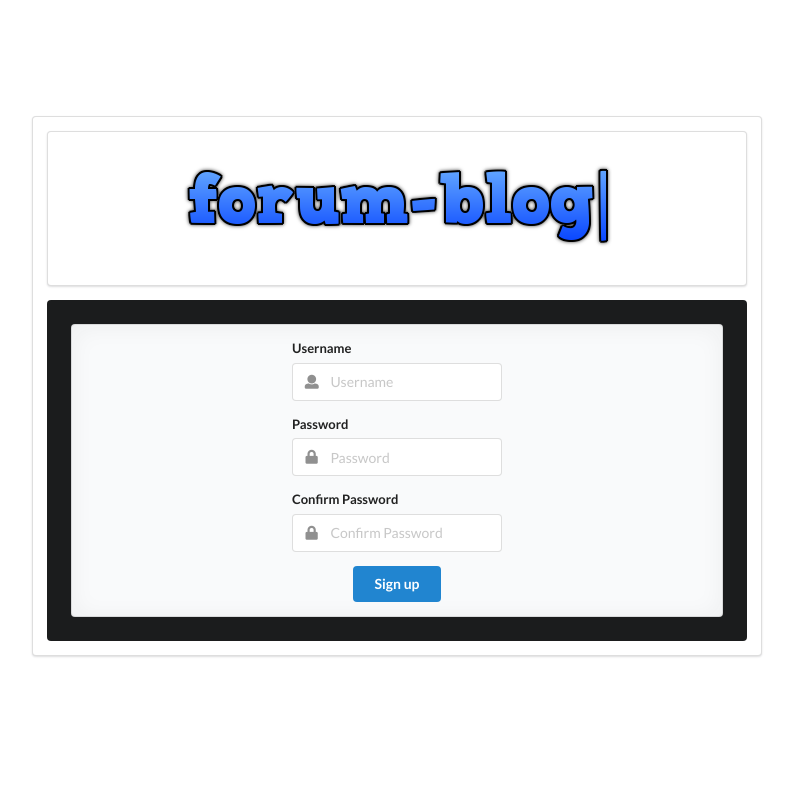
After one commit to HansAlbertLianto/forum-blog, a Django app: page /login/signup in a window 1280 px wide. The commit adds this page. Shown: the top 785 px of the page, without its empty margins (229-1022 px from the left). Run offline with Django 3.2, Linux system fonts and the light colour scheme; some libraries are stand-ins or nearby versions.

Commit message:
functioning user login

```diff
--- /dev/null
+++ b/login/templates/login/landing.html
@@ -0,0 +1,33 @@
+{% load static %}
+
+<!DOCTYPE html>
+
+    {% block head %}
+        <head>
+            <link rel="stylesheet" type="text/css" href="{% static "semantic/dist/semantic.min.css" %}">
+            <link rel="stylesheet" type="text/css" href="{% static "login.css" %}">
+            <script
+                src="https://code.jquery.com/jquery-3.1.1.min.js"
+                integrity="sha256-hVVnYaiADRTO2PzUGmuLJr8BLUSjGIZsDYGmIJLv2b8="
+                crossorigin="anonymous">
+                </script>
+            <script src="{% static "semantic/dist/semantic.min.js" %}">
+            </script>
+        </head>
+    {% endblock %}
+
+    <body>
+        <div class="ui center aligned grid" id="full">
+            <div class="ui segment" id="wrapper">
+                <div class="ui padded text center aligned container segment">
+                    <img src="{% static "assets/forum-blog-logo.png" %}" alt="No photo!">
+                </div>
+                <div class="ui padded text container inverted segment">
+                    {% block body %}
+
+                    {% endblock %}
+                </div>
+            </div>
+        </div>
+    </body>
+</html>
--- /dev/null
+++ b/login/templates/login/signup.html
@@ -0,0 +1,63 @@
+{% extends "./landing.html" %}
+
+{% block body %}
+    <div class="ui placeholder segment">
+        <div class="very relaxed stackable grid">
+            <div class="column">
+                    <form action="../login/" method="POST">
+                        <input type="hidden" name="csrfmiddlewaretoken" value="chHX6LRDd2V5sHsD4XxSFq9Hn27fR7zplJA6UuMuS6aLLpVoaCdOOKpj0BJLJZhq">
+                        <div class="ui form">
+
+                        <!-- USERNAME -->
+                        <div class="field">
+                            <label>Username</label>
+                            <div class="ui left icon input" type="username" name="username" placeholder="username">
+                                <i class="user icon"></i>
+                                <input type="username" name="username" placeholder="Username">
+                            </div>
+                        </div>
+
+                        <!-- PASSWORD -->
+                        <div class="field">
+                            <label>Password</label>
+                            <div class="ui left icon input" type="password" name="password" placeholder="Password">
+                                <i class="lock icon"></i>
+                                <input type="password" name="password" placeholder="Password">
+                            </div>
+                        </div>
+
+                        <!-- CONFIRM PASSWORD -->
+                        <div class="field">
+                                <label>Confirm Password</label>
+                                <div class="ui left icon input" type="confirmPassword" name="confirmPassword" placeholder="Confirm Password">
+                                    <i class="lock icon"></i>
+                                    <input type="password" name="confirmPassword" placeholder="Confirm Password">
+                                </div>
+                        </div>
+
+                        {% if usernameTaken == True %}
+
+                        <div class="ui inverted red segment">
+                            <i class="exclamation triangle"></i>
+                            <p>Username already taken. Please choose another username.</p>
+                        </div>
+
+                        {% endif %}
+
+                        {% if passwordsDontMatch == True %}
+
+                        <div class="ui inverted red segment">
+                            <i class="exclamation triangle"></i>
+                            <p>Passwords don't match!</p>
+                        </div>
+
+                        {% endif %}
+
+                        <button type="submit" class="ui blue submit button">Sign up</button>
+
+                        </div>
+                    </form>
+            </div>
+        </div>
+    </div>
+{% endblock %}
--- a/login/urls.py
+++ b/login/urls.py
@@ -4,4 +4,5 @@ from . import views
 
 urlpatterns = [
     path('', views.index, name='index'),
+    path('signup', views.signup, name='signup')
 ]
--- a/login/views.py
+++ b/login/views.py
@@ -6,19 +6,40 @@ from django.contrib.auth import authenticate
 # Create your views here.
 
 def index(request):
+
+    loginSuccess = True
+
     if request.method == 'POST':
         userUsername = request.POST.get('username')
         userPassword = request.POST.get('password')
+        userConfirmPassword = request.POST.get('confirmPassword')
 
-        user = authenticate(username=userUsername, password=userPassword)
+        # Handle new signup from signup page
+        if userConfirmPassword is not None:
 
-        print(user)
+            # Check if username already exists. Then check if confirm password matches with password.
+            if User.objects.filter(username=userUsername).exists():
+                return render(request, 'login/signup.html', {'usernameTaken': True})
+            else:
+                if userPassword != userConfirmPassword:
+                    return render(request, 'login/signup.html', {'passwordsDontMatch': True})
+                user = User.objects.create_user(userUsername, None, userPassword)
+                user.save()
+                return render(request, 'login/success.html') # change this.
 
-        if user is not None:
-            print("hello")
+        # Find out if user credentials are correct or not.
+        credentialsCorrect = authenticate(username=userUsername, password=userPassword)
+
+        loginSuccess = (user is not None)
+
+        # If user credentials are correct, load home page. Otherwise, return a
+        if credentialsCorrect:
             # Redirect to a success page.
-            return render(request, 'login/success.html')
+            return render(request, 'login/success.html') # change this.
         else:
-            return render(request, 'login/login.html', )
+            return render(request, 'login/login.html', {'loginSuccess': loginSuccess})
 
     return render(request, 'login/login.html')
+
+def signup(request):
+    return render(request, 'login/signup.html')
```
Also changed, not shown: login/templates/login/login.html (+16 -32 lines).
